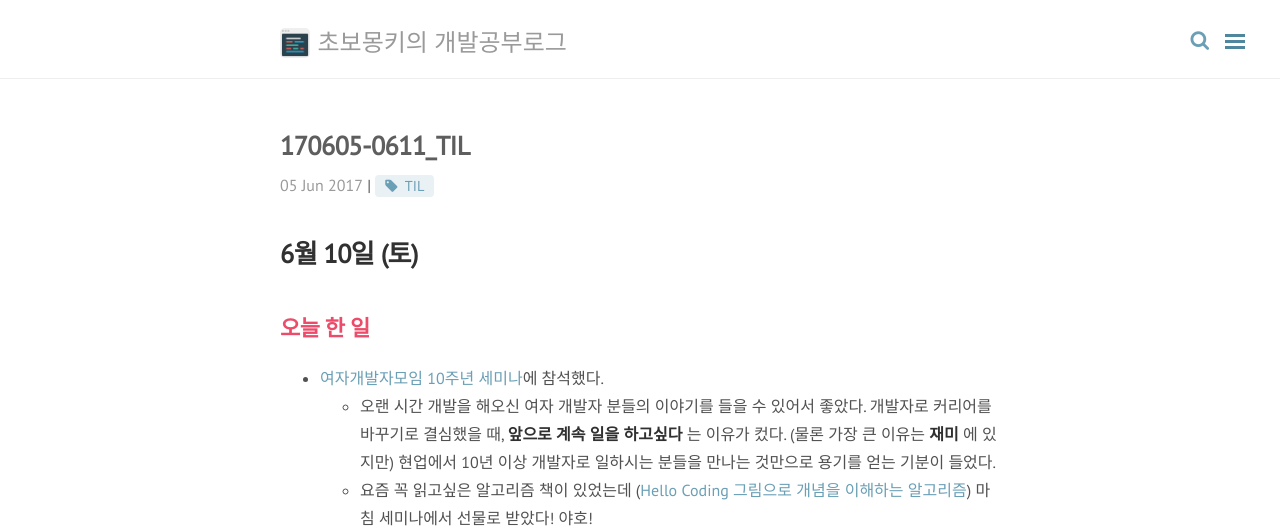
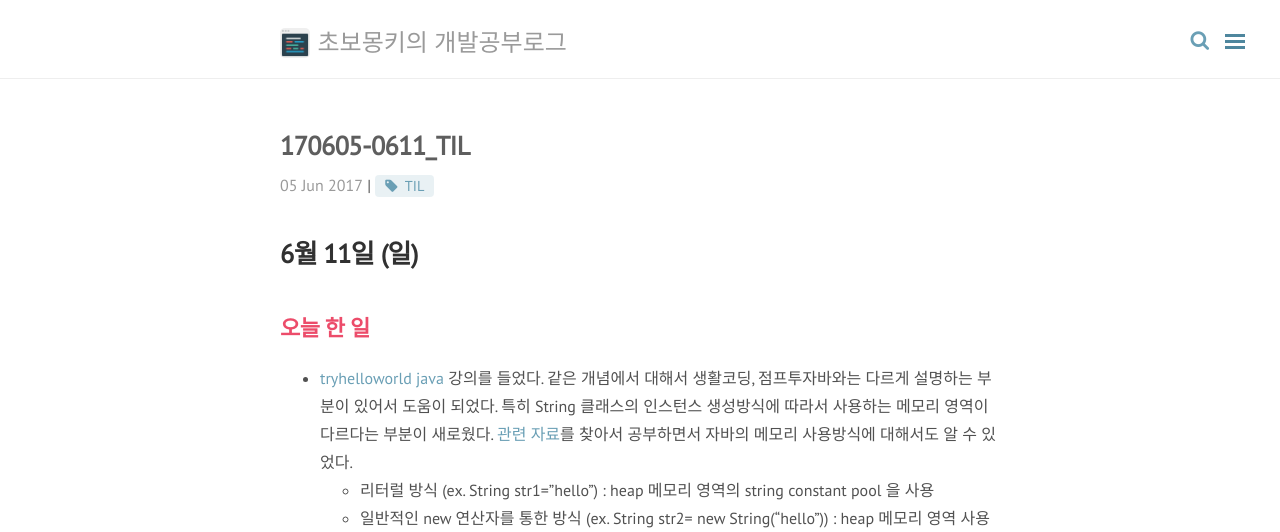
Before and after one commit to wayhome25/wayhome25.github.io, a Jekyll site: the page built from _posts/TIL(Today I Learned)/2017-06-05-06-11-TIL.md, in a window 1280 px wide and 1400 px high, cut to the strip 0-532 px from the top of the window. Built offline with Jekyll 4.4.1, drawn with Linux system fonts in a browser that asks for light colours; nearby versions of some CDN libraries; comment, search, counter and statistics services are not loaded; some of the changed text lies outside the part shown.

Commit message:
add blog post

```diff
--- a/_posts/TIL(Today I Learned)/2017-06-05-06-11-TIL.md
+++ b/_posts/TIL(Today I Learned)/2017-06-05-06-11-TIL.md
@@ -6,13 +6,19 @@ permalink: /til/:year/:month/:day/:title/
 tags: [TIL]
 comments: true
 ---
+# 6월 11일 (일)
+## 오늘 한 일
+- [tryhelloworld java](http://tryhelloworld.co.kr/courses/%EC%9E%90%EB%B0%94-%EC%9E%85%EB%AC%B8) 강의를 들었다. 같은 개념에서 대해서 생활코딩, 점프투자바와는 다르게 설명하는 부분이 있어서 도움이 되었다. 특히 String 클래스의 인스턴스 생성방식에 따라서 사용하는 메모리 영역이 다르다는 부분이 새로웠다. [관련 자료](https://medium.com/@joongwon/string-%EC%9D%98-%EB%A9%94%EB%AA%A8%EB%A6%AC%EC%97%90-%EB%8C%80%ED%95%9C-%EA%B3%A0%EC%B0%B0-57af94cbb6bc)를 찾아서 공부하면서 자바의 메모리 사용방식에 대해서도 알 수 있었다.
+  - 리터럴 방식 (ex. String str1="hello") : heap 메모리 영역의 string constant pool 을 사용
+  - 일반적인 new 연산자를 통한 방식 (ex. String str2= new String("hello")) : heap 메모리 영역 사용
 
+---
 
 # 6월 10일 (토)
 ## 오늘 한 일
 - [여자개발자모임 10주년 세미나](http://korea-womendevelopers.org/)에 참석했다.
-  - 오랜 시간 개발을 해오신 여자 개발자 분들의 이야기를 들을 수 있어서 좋았다. 개발자로 커리어를 바꾸기로 결심했을 때, **앞으로 계속 일을 하고싶다** 는 이유가 컸다. (물론 가장 큰 이유는 **재미** 에 있지만) 현업에서 10년 이상 개발자로 일하시는 분들을 만나는 것만으로 용기를 얻는 기분이 들었다.
-  - 요즘 꼭 읽고싶은 알고리즘 책이 있었는데 ([Hello Coding 그림으로 개념을 이해하는 알고리즘](http://www.hanbit.co.kr/store/books/look.php?p_code=B5896248244)) 마침 세미나에서 선물로 받았다! 야호!
+  - 오랜 시간 개발을 해오신 여자 개발자 분들의 이야기를 들을 수 있어서 좋았다. 개발자로 커리어를 바꾸기로 결심했을 때,  **앞으로 계속 일을 하고싶다** 는 이유가 컸다. (물론 가장 큰 이유는 **재미**) 현업에서 10년 이상 개발자로 일하시는 분들을 만나는 것만으로 용기를 얻는 기분이 들었다.
+  - 요즘 꼭 읽고 싶은 알고리즘 책이 있었는데 ([Hello Coding 그림으로 개념을 이해하는 알고리즘](http://www.hanbit.co.kr/store/books/look.php?p_code=B5896248244)) 마침 세미나에서 선물로 받았다! 야호!
 
 ![image_uploaded_from_ios_1024](http://i.imgur.com/IsnpqOF.jpg)
 
```
